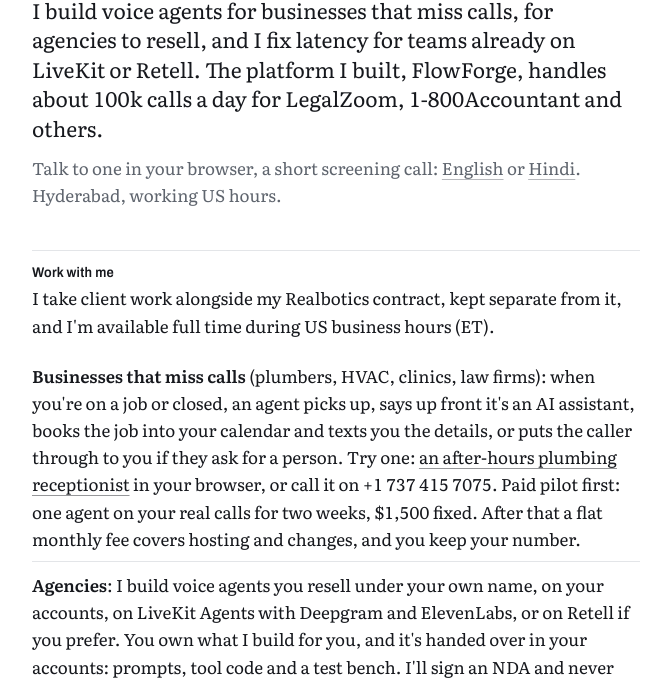
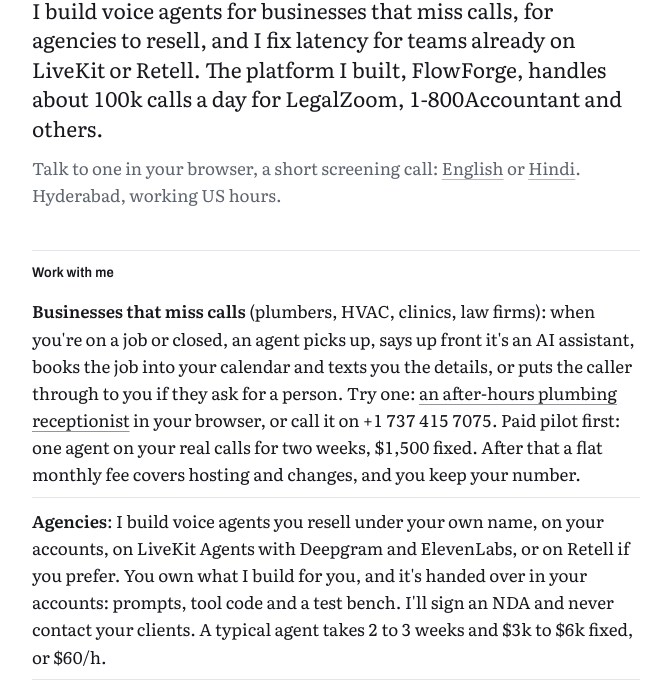
Before and after one commit to MakingMofongo/esa.bz, a plain HTML site: page index.html in a window 1280 px wide. Shown: the part 117-800 px from the top of the page, without its empty margins (304-975 px from the left). Drawn offline with Linux system fonts and the light colour scheme.

Commit message:
Drop current-situation line

```diff
--- a/index.html
+++ b/index.html
@@ -43,7 +43,6 @@ footer a{color:var(--ink)}
 <p class="proof">Talk to one in your browser, a short screening call: <a href="https://app.realbotics.ai/app/talk-to?token=3xkgdvuw9bm6">English</a> or <a href="https://app.realbotics.ai/app/talk-to?token=nqhunbbhzcoq">Hindi</a>. Hyderabad, working US hours.</p>
 
 <h2>Work with me</h2>
-<p>I take client work alongside my Realbotics contract, kept separate from it, and I'm available full time during US business hours (ET).</p>
 <ul>
 <li><b>Businesses that miss calls</b> (plumbers, HVAC, clinics, law firms): when you're on a job or closed, an agent picks up, says up front it's an AI assistant, books the job into your calendar and texts you the details, or puts the caller through to you if they ask for a person. Try one: <a href="https://app.realbotics.ai/app/talk-to?token=q0v2r56uk18e">an after-hours plumbing receptionist</a> in your browser, or call it on +1&nbsp;737&nbsp;415&nbsp;7075. Paid pilot first: one agent on your real calls for two weeks, $1,500 fixed. After that a flat monthly fee covers hosting and changes, and you keep your number.</li>
 <li><b>Agencies</b>: I build voice agents you resell under your own name, on your accounts, on LiveKit Agents with Deepgram and ElevenLabs, or on Retell if you prefer. You own what I build for you, and it's handed over in your accounts: prompts, tool code and a test bench. I'll sign an NDA and never contact your clients. A typical agent takes 2 to 3 weeks and $3k to $6k fixed, or $60/h.</li>
```
